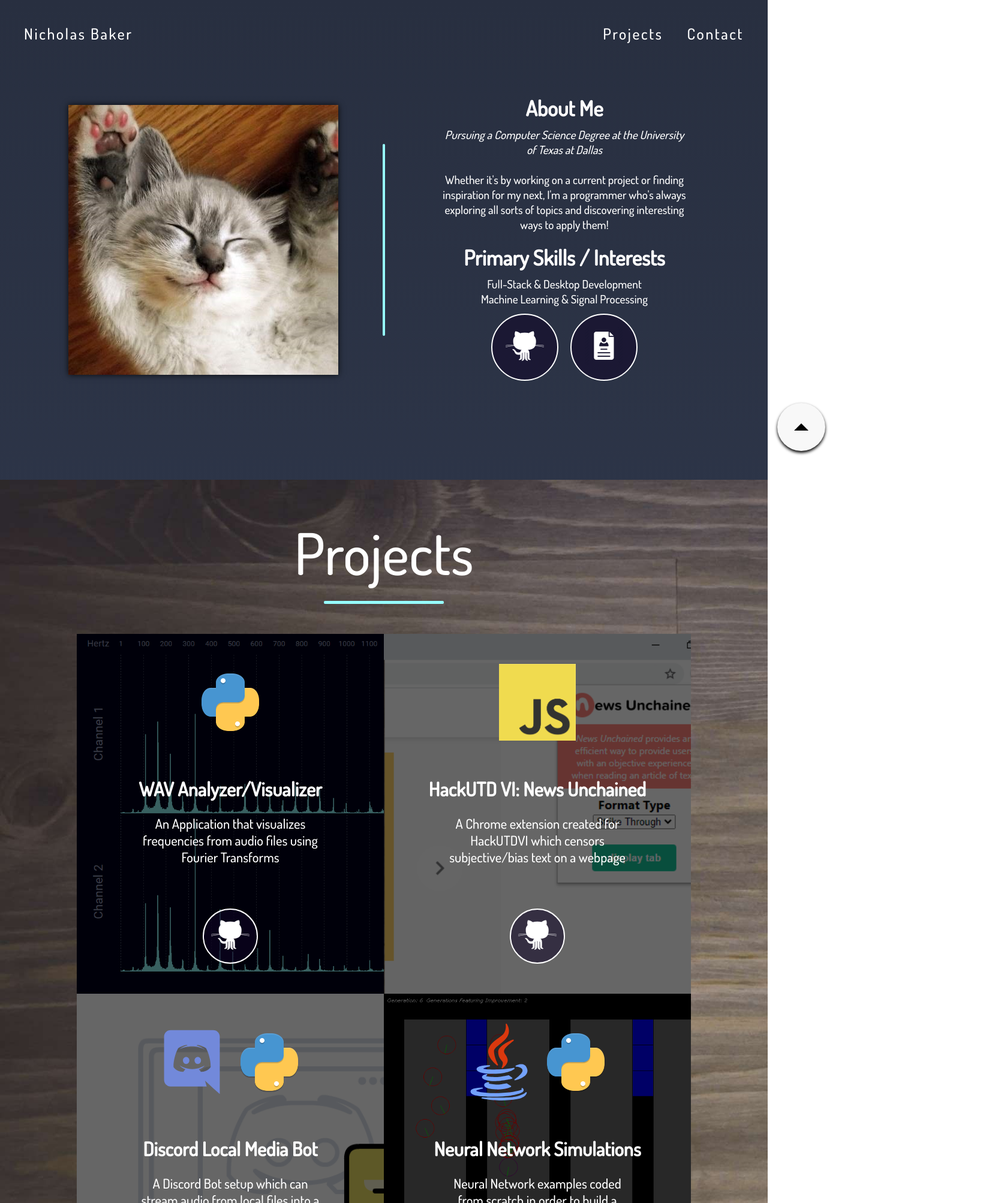
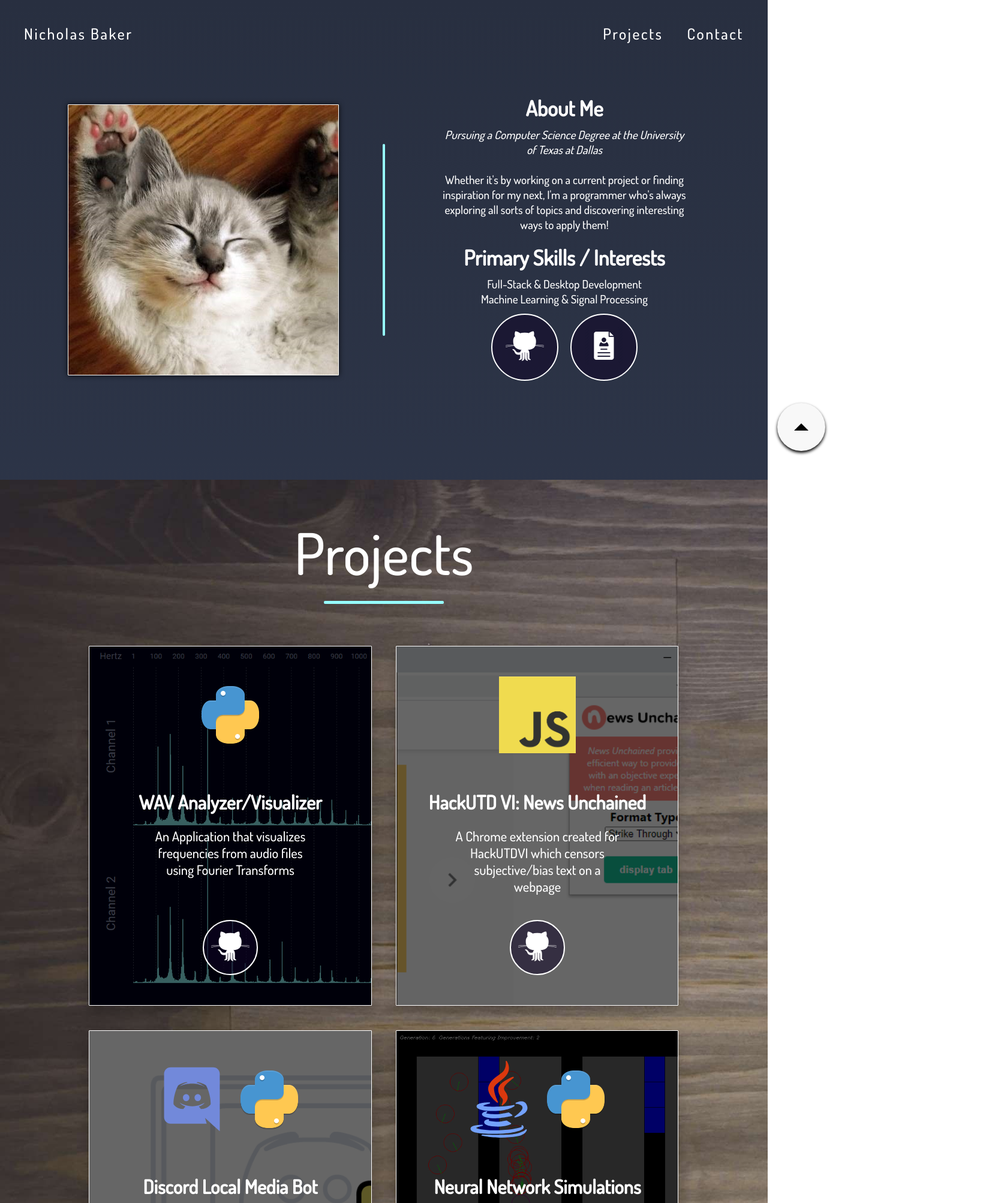
Before and after one commit to ndbaker1/ndbaker1.github.io, a React (Create React App) app: page / in a window 1280 px wide. Shown: the top 2006 px of the page at 60% size, 1664 px wide, since content can reach past the window. Built offline with nearby package versions, Linux system fonts and the light colour scheme.

Commit message:
formatting choices changes

```diff
--- a/src/App.css
+++ b/src/App.css
@@ -145,6 +145,8 @@
 }
 
 .self-image {
+  border-radius: 1px;
+  border: solid white 1px;
   box-shadow: 0 0 10px rgba(0, 0, 0, 0.8);
   max-width:100%;
   max-height:100%;
@@ -188,8 +190,12 @@
 .project {
   position: relative;
   background-size: cover;
-  width: 50%;
+  width: 46%;
+  margin: 2%;
   height: 600px;
+  border-radius: 1px;
+  border: solid white 1px;
+  box-shadow: 0 10px 20px rgba(0, 0, 0, 0.2);
   display: inline-block;
   color: white;
   overflow: hidden;
@@ -273,6 +279,7 @@
   background: #fff;
   border-radius: 5px;
   padding: 66px 115px 59px 115px;
+  box-shadow: 0 10px 20px rgba(0, 0, 0, 0.2);
 
   display: -webkit-box;
   display: -webkit-flex;
```
